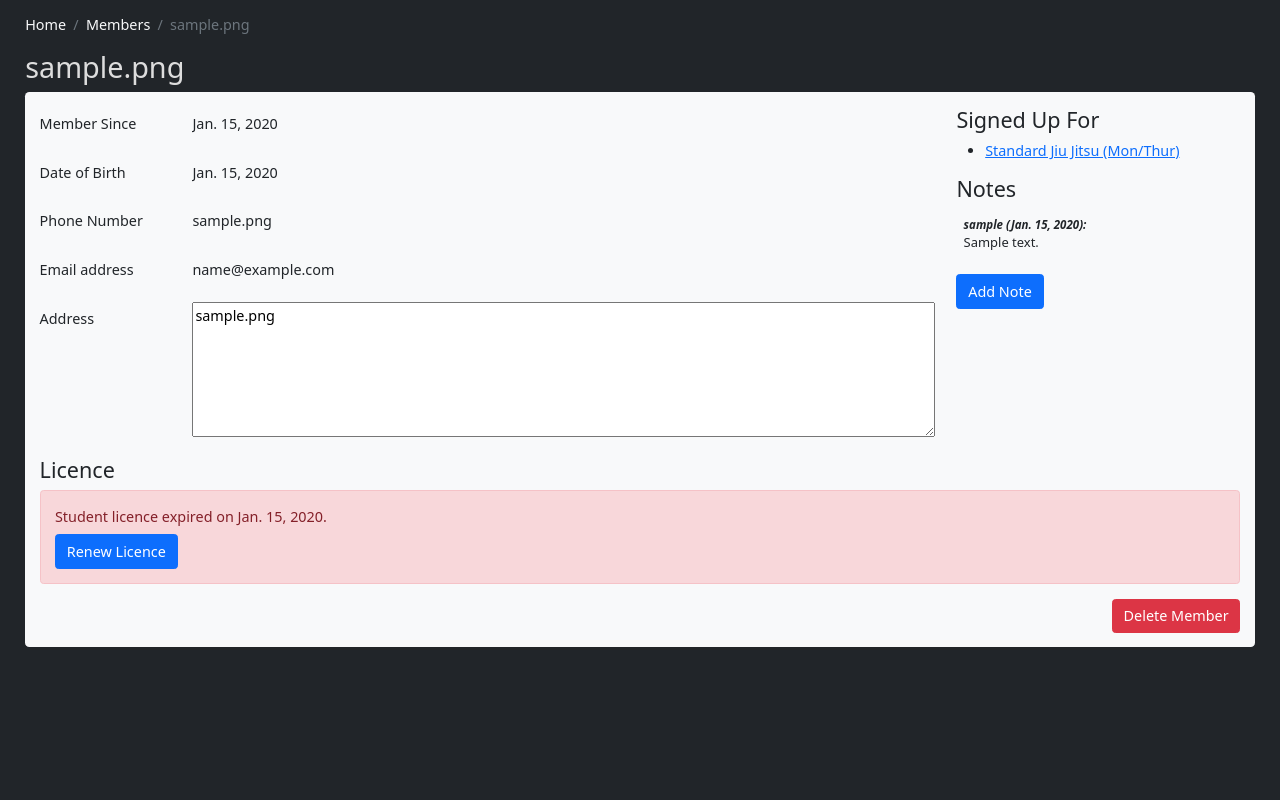
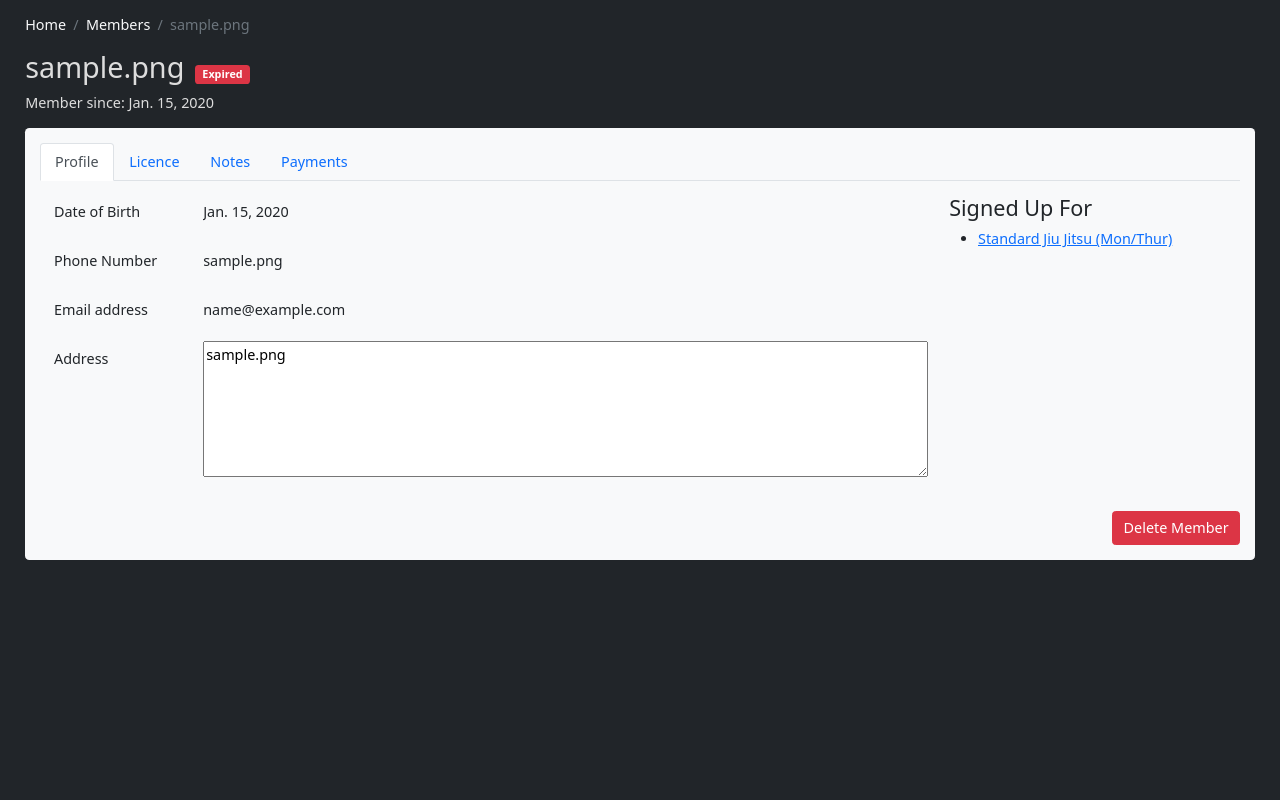
Before and after one commit to click66/clubby, a Django app: page /members/00000000-0000-0000-0000-000000000001 in a window 1280 px wide. Run offline with Django 4.2, Linux system fonts and the light colour scheme; tables that the repository leaves empty hold one stand-in row (values such as "Sample post"); some libraries are stand-ins or nearby versions.

Commit message:
Redesigned member page into tabbed layout (payment tab empty)

```diff
--- a/sjcadmin/static/attendance.js
+++ b/sjcadmin/static/attendance.js
@@ -170,10 +170,12 @@ table.table().container().addEventListener('click', function (e) {
             row = table.row(td).data(),
             date = cell.getAttribute('data-sessdate');
 
+        paid = row.paid.includes(date)
         mdlAttendanceInner.querySelector('#mdlAttendance_sessionDate').value = date;
         mdlAttendanceInner.querySelector('#mdlAttendance_studentUuid').value = row.uuid;
         mdlAttendanceInner.querySelector('#mdlAttendance_studentName').value = row.name;
-        mdlAttendanceInner.querySelector('#mdlAttendance_paid').checked = row.paid.includes(date);
+        mdlAttendanceInner.querySelectorAll('input[type=radio]').forEach(e => e.disabled = paid)
+        mdlAttendanceInner.querySelector('#mdlAttendance_paid').checked = paid;
         mdlAttendanceInner.querySelector('#mdlAttendance_complementary').checked = row.complementary.includes(date);
 
         mdlAttendance.show();
--- a/sjcadmin/templates/member.html
+++ b/sjcadmin/templates/member.html
@@ -17,18 +17,44 @@
         </ol>
     </nav>
 
-    <h1>{{ student.name }}</h1>
+    <div class="mb-3 row">
+        <div>
+            <h1 class="d-inline-block pe-2">{{ student.name }}</h1>
+
+            {% if student.has_licence and not student.is_licence_expired%}
+            <span class="badge bg-success align-middle">Licenced</span>
+            {% elif not student.has_licence and student.remaining_trial_sessions > 0 %}
+            <span class="badge bg-warning align-middle">Trial</span>
+            {% else %}
+            <span class="badge bg-danger align-middle">Expired</span>
+            {% endif %}
+        </div>
+        <p class="mb-0">Member since: {{ student.join_date }}</p>
+    </div>
 
     <div class="rounded-3 bg-light p-3 text-dark" id="copy">
+        <ul class="nav nav-tabs" id="myTab" role="tablist">
+            <li class="nav-item" role="presentation">
+                <button class="nav-link active" id="tabProfile" data-bs-toggle="tab" data-bs-target="#tabCopyProfile"
+                    type="button" role="tab" aria-controls="tabCopyProfile" aria-selected="false">Profile</button>
+            </li>
+            <li class="nav-item" role="presentation">
+                <button class="nav-link" id="tabLicence" data-bs-toggle="tab" data-bs-target="#tabCopyLicence"
+                    type="button" role="tab" aria-controls="tabCopyLicence" aria-selected="false">Licence</button>
+            </li>
+            <li class="nav-item" role="presentation">
+                <button class="nav-link" id="tabNotes" data-bs-toggle="tab" data-bs-target="#tabCopyNotes" type="button"
+                    role="tab" aria-controls="tabCopyNotes" aria-selected="false">Notes</button>
+            </li>
+            <li class="nav-item" role="presentation">
+                <button class="nav-link" id="tabPayments" data-bs-toggle="tab" data-bs-target="#tabCopyPayments"
+                    type="button" role="tab" aria-controls="tabCopyPayments" aria-selected="false">Payments</button>
+            </li>
+        </ul>
+        <div class="tab-content">
+            <div class="tab-pane fade show active p-3" id="tabCopyProfile" role="tabpanel" aria-labelledby="tabProfile">
                 <div class="row">
                     <div class="col-lg-9 col-sm-12">
-
-                <div class="mb-3 row">
-                    <label class="col-sm-2 col-form-label">Member Since</label>
-                    <div class="col-sm-10">
-                        <input type="text" readonly class="form-control-plaintext" value="{{ student.join_date }}">
-                    </div>
-                </div>
                         <div class="mb-3 row">
                             <label class="col-sm-2 col-form-label">Date of Birth</label>
                             <div class="col-sm-10">
@@ -56,22 +82,59 @@
 
                     </div>
                     <div class="col-lg-3 col-sm-12 mb-3">
-                <div class="row">
-                    <div class="col-lg-12 col-md-6 col-sm-12">
                         <h2>Signed Up For</h2>
                         <ul>
                             <li><a href="/attendance">Standard Jiu Jitsu (Mon/Thur)</a></li>
                         </ul>
+                        <div class="row">
+                            <div class="col-lg-12 col-md-6 col-sm-12">
                             </div>
                             <div class="col-lg-12 col-md-6 col-sm-12">
-                <h2>Notes</h2>
+                            </div>
+                        </div>
+                    </div>
+
+                </div>
+            </div>
+
+            <div class="tab-pane fade p-3" id="tabCopyLicence" role="tabpanel" aria-labelledby="tabLicence">
+                <div class="col-12">
+                    {% if student.has_licence and not student.is_licence_expired %}
+                    <div class="alert alert-success" role="alert">
+                        <p>Student is fully licenced.</p>
+                        <ul class="mb-0">
+                            <li>Licence number: {{ student.licence_no }}</li>
+                            <li>Expires on: {{ student.licence_expiry_date }}</li>
+                        </ul>
+                        <div class="pt-2"><button class="btnUpdateLicence btn btn-primary" type="button">Update
+                                Licence</button></div>
+                    </div>
+                    {% elif student.is_licence_expired %}
+                    <div class="alert alert-danger" role="alert">
+                        Student licence expired on {{ student.licence_expiry_date }}.
+                        <div class="pt-2"><button class="btnUpdateLicence btn btn-primary" type="button">Renew
+                                Licence</button></div>
+                    </div>
+                    {% else %}
+                    <div class="alert alert-warning" role="alert">
+                        Student is not licenced.
+                        <div class="pt-2"><button class="btnUpdateLicence btn btn-primary" type="button">Create
+                                Licence</button></div>
+                    </div>
+                    {% endif %}
+                </div>
+            </div>
+
+            <div class="tab-pane fade p-3" id="tabCopyNotes" role="tabpanel" aria-labelledby="tabNotes">
+                <div class="row">
+                    <div class="col-12">
                         {% if not student.has_notes %}
                         <div class="text-center">No notes</div>
                         {% endif %}
                         <ul class="comments">
                             {% for note in notes %}
                             <li class="mb-3 p-2">
-                        <span class="commentAuthor">{{ note.author_name }} ({{ note.time|date:'M. d, Y' }}):</span>
+                                <span class="commentAuthor">{{ note.author_name }} ({{ note.time|date:'M. d, Y'}}):</span>
                                 <span class="commentText">{{ note.text }}</span>
                             </li>
                             {% endfor %}
@@ -83,33 +146,15 @@
                 </div>
             </div>
 
-            <div class="col-12">
-                <h2>Licence</h2>
-                {% if student.has_licence and not student.is_licence_expired %}
-                <div class="alert alert-success" role="alert">
-                    <p>Student is fully licenced.</p>
-                    <ul class="mb-0">
-                        <li>Licence number: {{ student.licence_no }}</li>
-                        <li>Expires on: {{ student.licence_expiry_date }}</li>
-                    </ul>
-                    <div class="pt-2"><button class="btnUpdateLicence btn btn-primary" type="button">Update Licence</button></div>
-                </div>
-                {% elif student.is_licence_expired %}
-                <div class="alert alert-danger" role="alert">
-                    Student licence expired on {{ student.licence_expiry_date }}.
-                    <div class="pt-2"><button class="btnUpdateLicence btn btn-primary" type="button">Renew Licence</button></div>
-                </div>
-                {% else %}
-                <div class="alert alert-warning" role="alert">
-                    Student is not licenced.
-                    <div class="pt-2"><button class="btnUpdateLicence btn btn-primary" type="button">Create Licence</button></div>
-                </div>
-                {% endif %}
+            <div class="tab-pane fade p-3" id="tabCopyPayments" role="tabpanel" aria-labelledby="tabPayments">
+
             </div>
         </div>
+
         <div class="row">
             <div class="col-12 text-end">
-                <button type="button" class="btn btn-danger" id="btnDelete" data-uuid="{{ student.uuid }}" data-csrf-token="{{ csrf_token }}">Delete Member</button>
+                <button type="button" class="btn btn-danger" id="btnDelete" data-uuid="{{ student.uuid }}"
+                    data-csrf-token="{{ csrf_token }}">Delete Member</button>
             </div>
         </div>
     </div>
```
Also changed, not shown: sjcadmin/templates/attendance.html (+4 -4 lines). Lines whose indentation alone changed are shown as unchanged.
